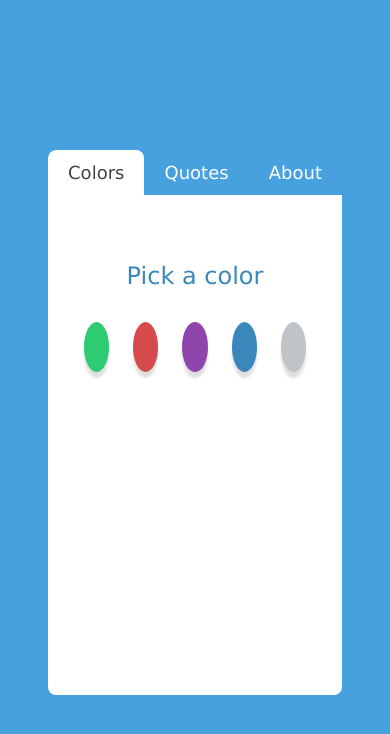
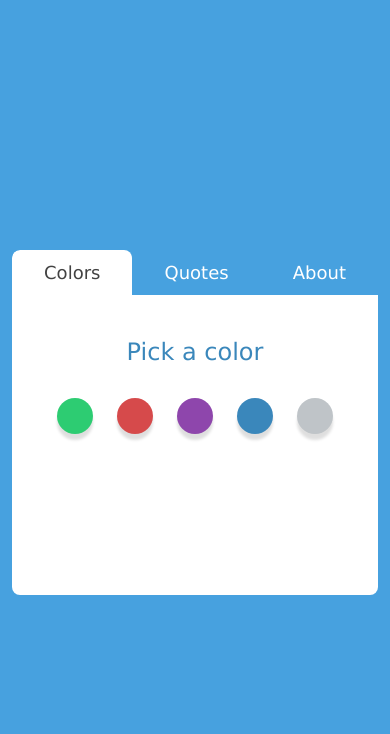
Before and after one commit to jhonnyfmartinez/alpine-tabs, a plain HTML site: page index.html in a window 390 px wide. Drawn offline with nearby package versions, Linux system fonts and the light colour scheme; no server answers.

Commit message:
Some responsive styles added

```diff
--- a/style.css
+++ b/style.css
@@ -28,6 +28,8 @@ body,
 .card {
   border-radius: 8px;
   flex: 1;
+  margin: 0 auto;
+  max-width: 800px;
   overflow: hidden;
 }
 
@@ -57,7 +59,7 @@ body,
 
 .card-content {
   background-color: #fff;
-  min-height: 500px;
+  min-height: 300px;
   padding: 48px 24px;
 }
 
@@ -146,3 +148,20 @@ body,
     transform: rotate(360deg);
   }
 }
+
+@media only screen and (max-width: 600px) {
+  .content {
+    padding: 12px;
+  }
+  .card-content {
+    min-height: 300px;
+    padding: 24px 0;
+  }
+  .color {
+    height: 36px;
+    width: 36px;
+  }
+  .quote {
+    max-width: unset;
+  }
+}
```
Also changed, not shown: index.html (+5 -1 lines).
